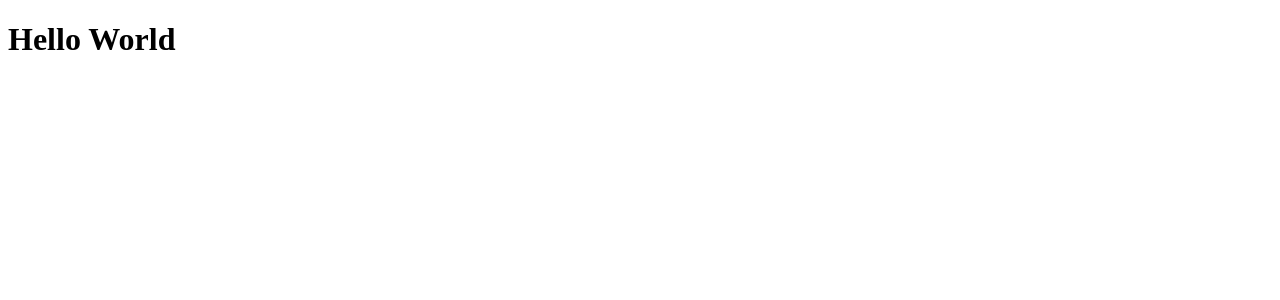
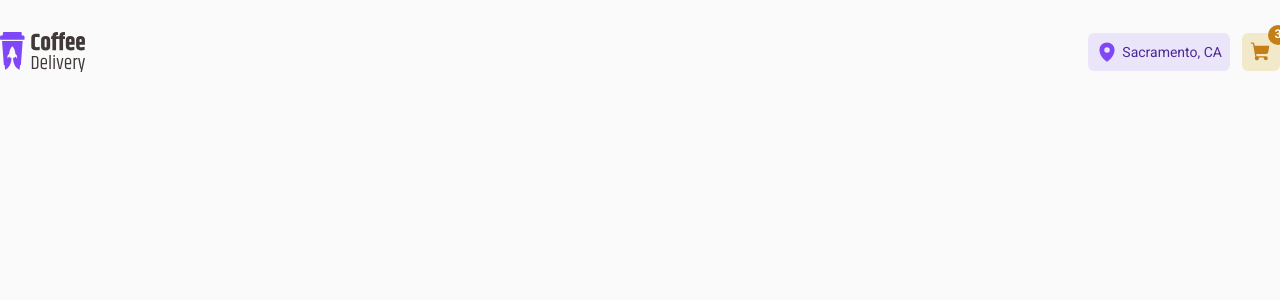
Before and after one commit to Torres-ssf/react-coffee-delivery, a React (Vite) app: page / in a window 1280 px wide. Shown: the top 300 px of the page. Built offline with nearby package versions, Linux system fonts and the light colour scheme.

Commit message:
set up global syles on App component

```diff
--- a/src/App.tsx
+++ b/src/App.tsx
@@ -1,3 +1,13 @@
+import { ThemeProvider } from 'styled-components'
+import { Header } from './components/Header'
+import { GlobalStyle } from './styles/global'
+import { defaultTheme } from './styles/themes/default'
+
 export function App() {
-  return <h1>Hello World</h1>
+  return (
+    <ThemeProvider theme={defaultTheme}>
+      <Header />
+      <GlobalStyle />
+    </ThemeProvider>
+  )
 }
--- a/src/styles/global.ts
+++ b/src/styles/global.ts
@@ -17,6 +17,8 @@
       background: ${theme.background};
       color: ${theme['gray-700']};
     `};
+    max-width: 1366px;
+    margin: 0 auto;
     -webkit-font-smoothing: antialiased;
   }
 
```
